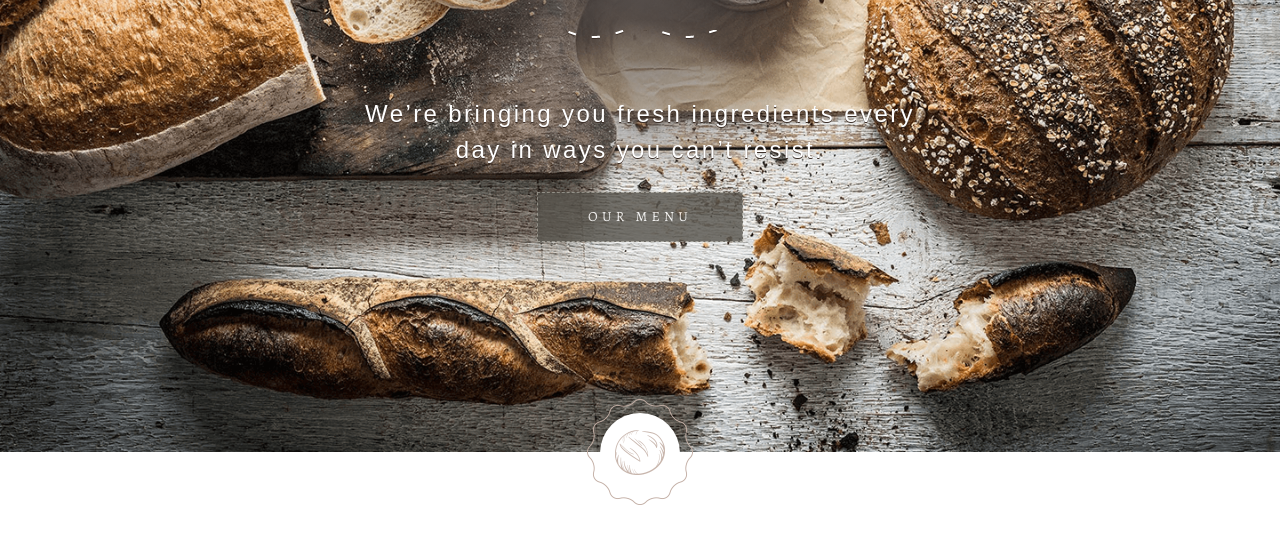
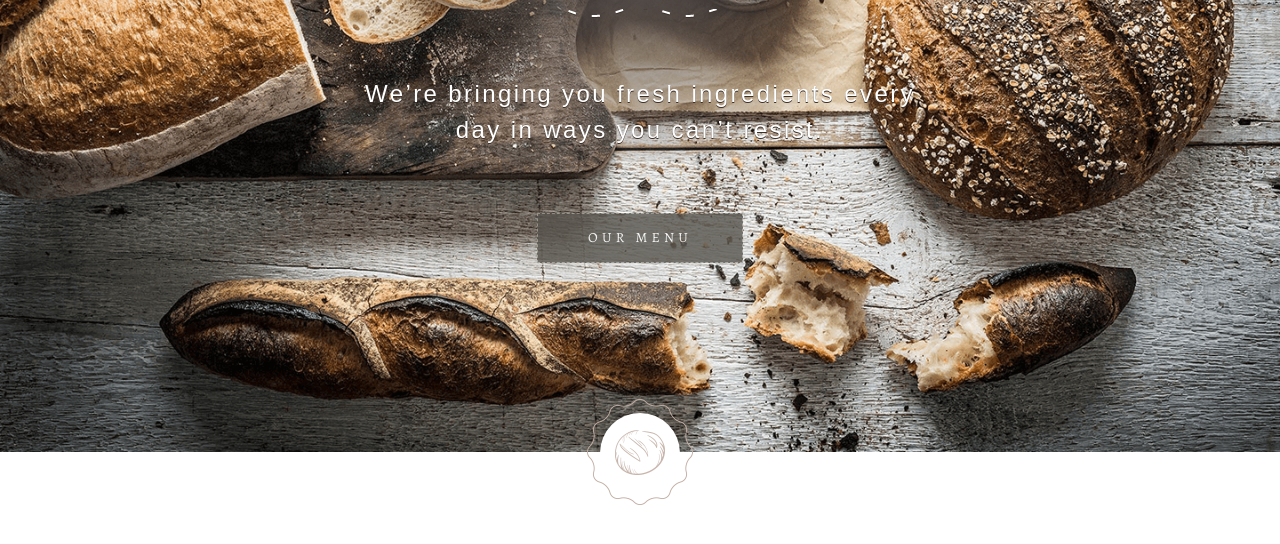
Before and after one commit to KostiantynKushch/bakery, a website: page index.html in a window 1280 px wide. Shown: the part 348-892 px from the top of the page. Drawn offline with nearby package versions, Linux system fonts and the light colour scheme; a web font is replaced by a local one.

Commit message:
mb increase for hero__intro

```diff
--- a/scss/_hero.scss
+++ b/scss/_hero.scss
@@ -75,6 +75,7 @@
       letter-spacing: 2.4px;
       max-width: 550px;
       line-height: 1.5;
+      margin-bottom: 65px;
     }
   }
   &__button {
```
Also changed, not shown: css/style.css, 1 other file.
